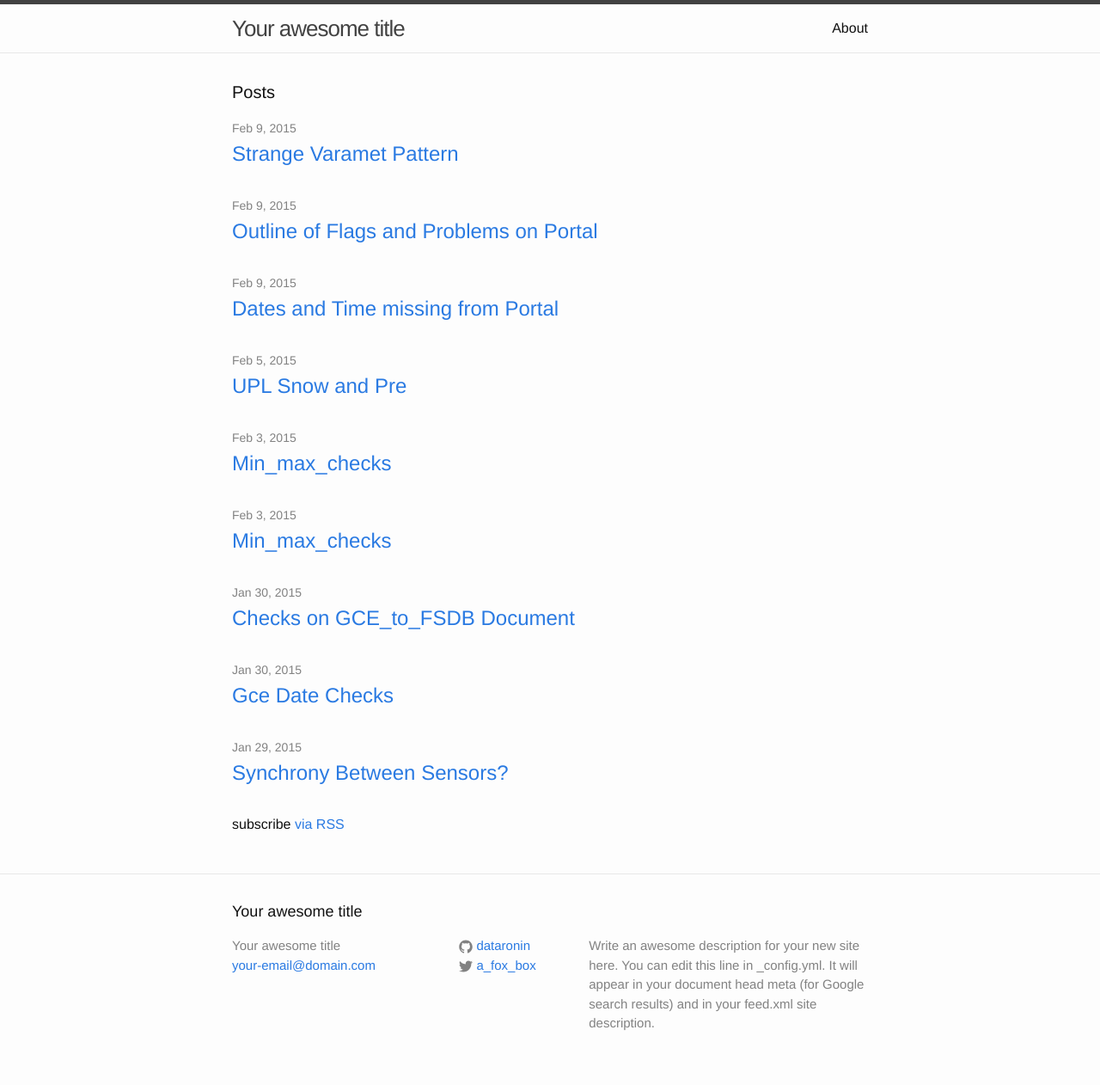
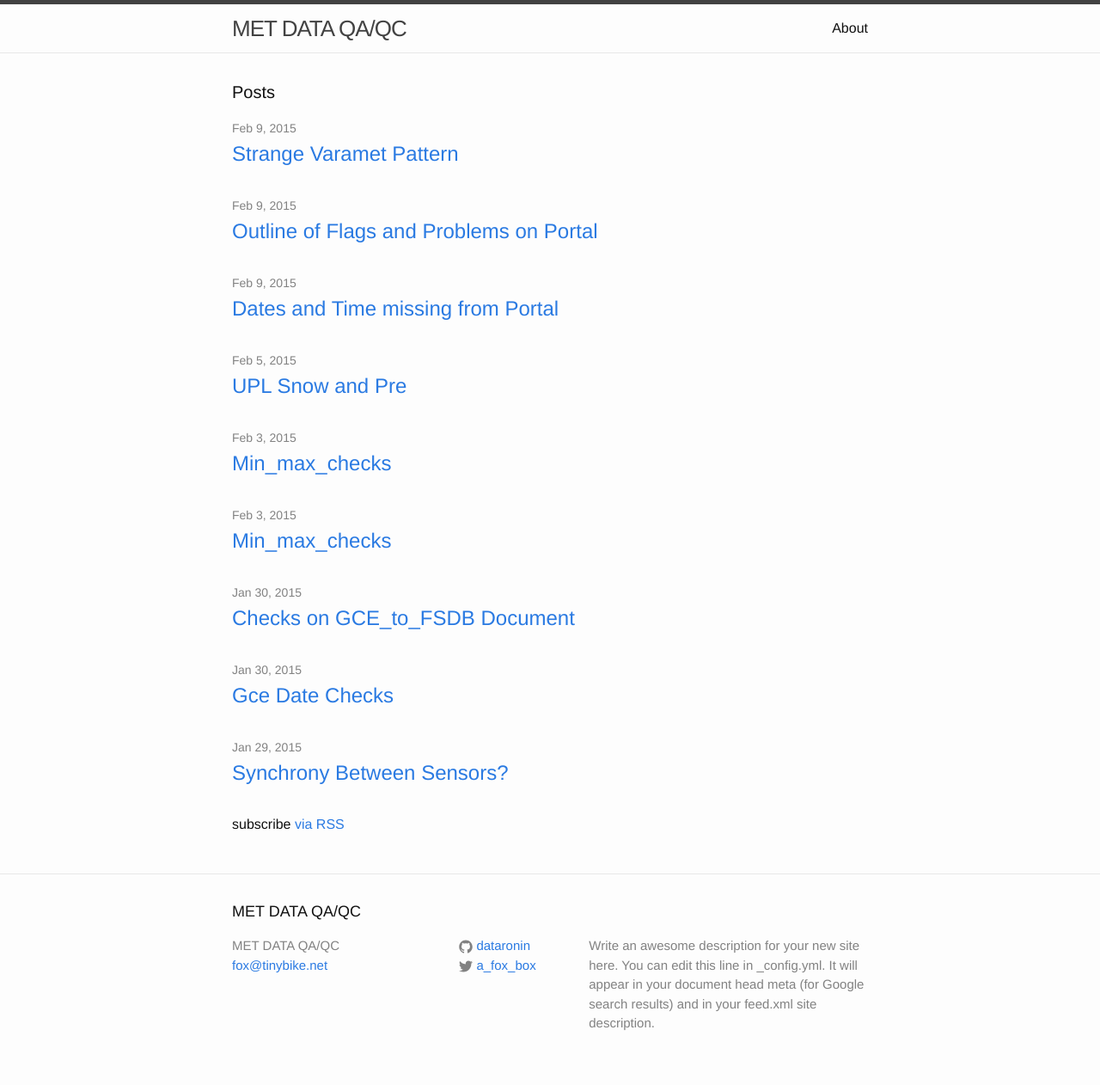
Before and after one commit to grandadmiral-thrawn/metQC, a Jekyll site: the page built from index.html, in a window 1280 px wide. Shown: the whole page at 86% size. Built offline with Jekyll 4.4.1, drawn with Linux system fonts in a browser that asks for light colours; Markdown is read by kramdown in place of the engine named in the settings.

```diff
--- a/_config.yml
+++ b/_config.yml
@@ -1,6 +1,6 @@
 # Site settings
-title: Your awesome title
-email: your-email@domain.com
+title: MET DATA QA/QC
+email: fox@tinybike.net
 description: > # this means to ignore newlines until "baseurl:"
   Write an awesome description for your new site here. You can edit this
   line in _config.yml. It will appear in your document head meta (for
@@ -14,7 +14,7 @@ pygments: true
 # Build settings
 #markdown: kramdown
 #markdown: maruku
-markdown: redcarpet
+markdown: kramdown
 
 # Make redcarpet behave like GitHub Flavored Markdown
 redcarpet:
```
